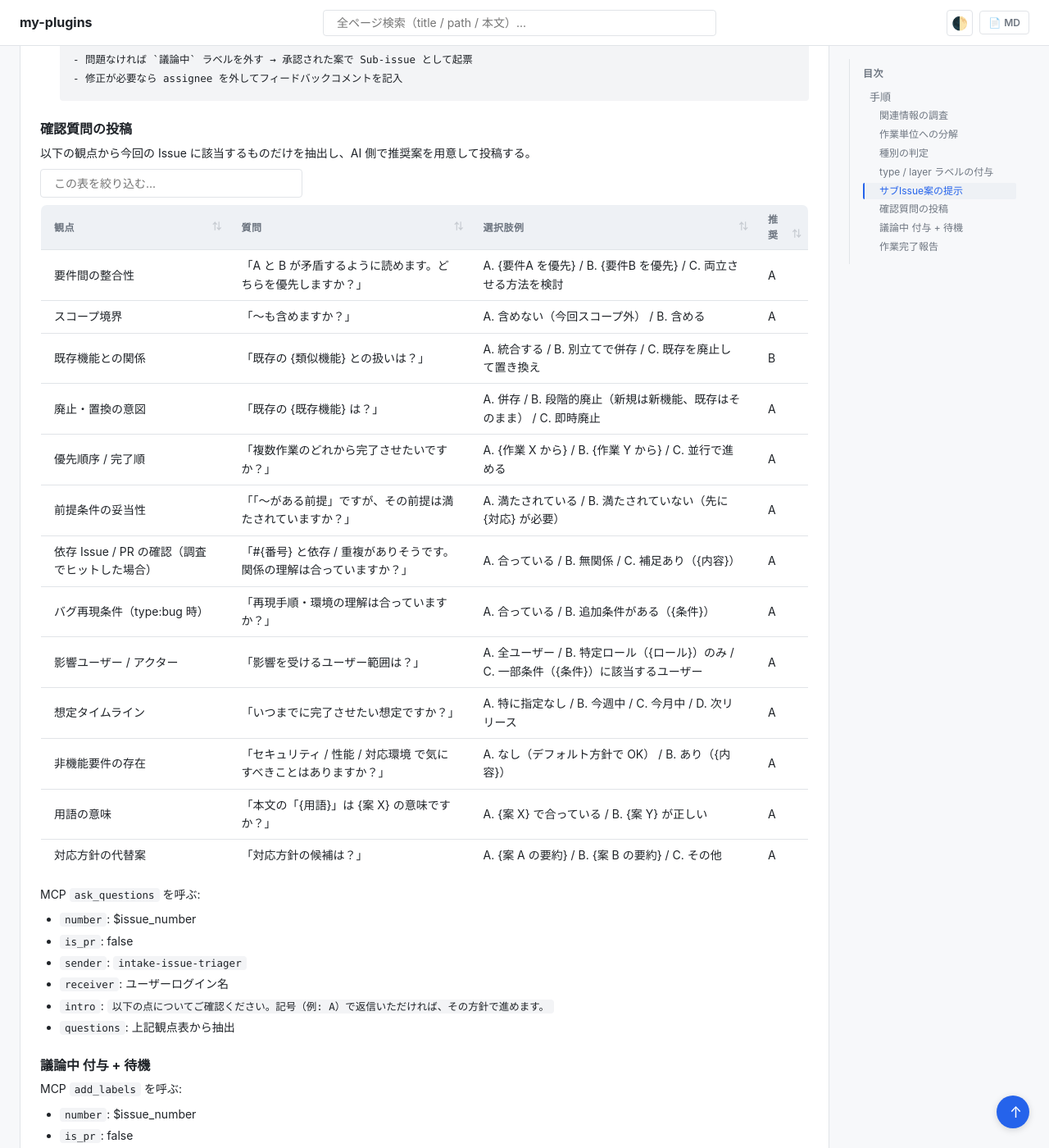
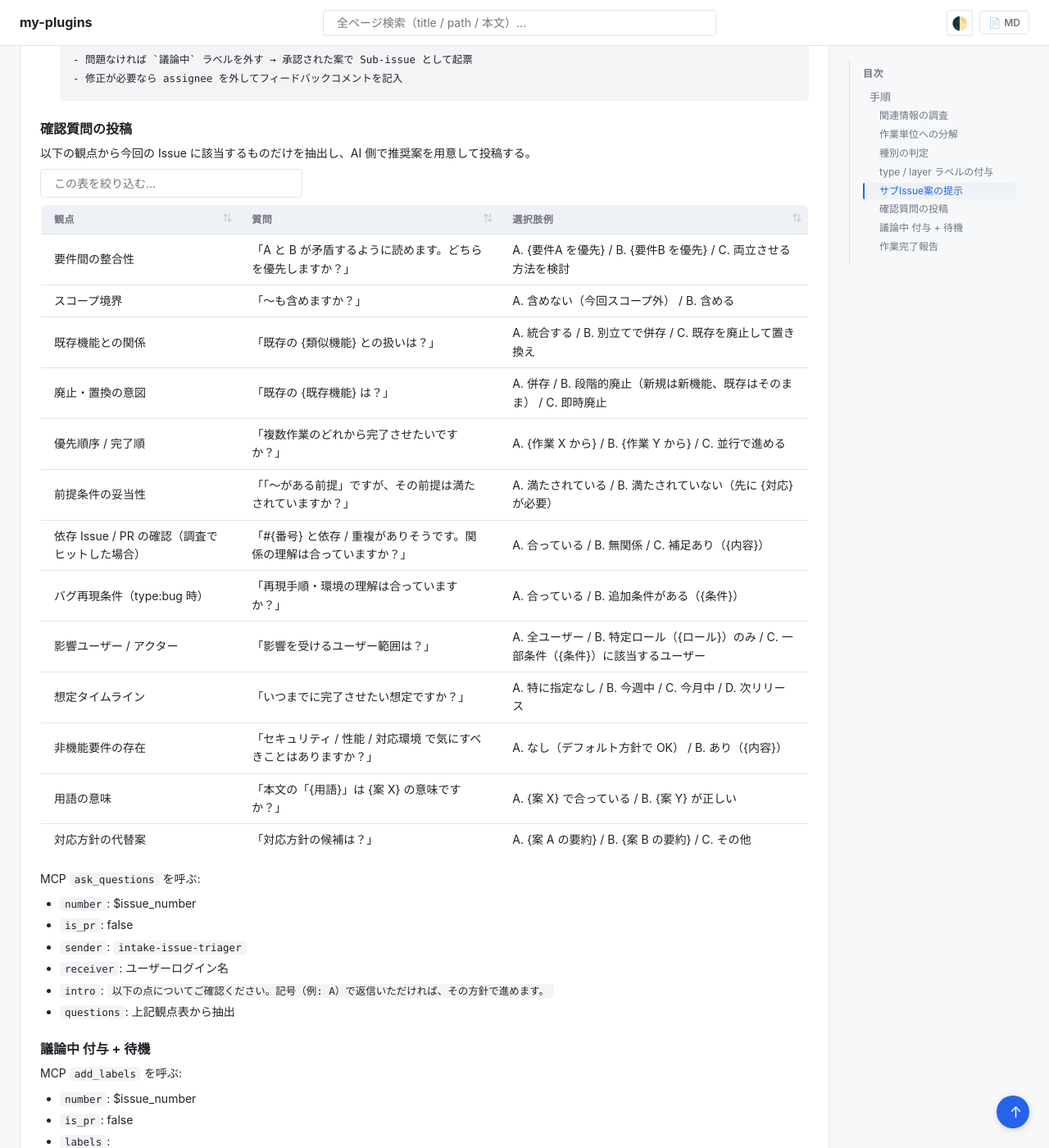
Before and after one commit to shuhei1101/ai-monitor-e2e, a Jekyll site: the page built from docs/wiki/エージェント/intake-issue-triager/フェーズ/分解判定（初回）.md, in a window 1280 px wide and 1400 px high, scrolled down 1716 px. Shown: the whole window at 82% size. Built offline with Jekyll 4.4.1, drawn with Linux system fonts in a browser that asks for light colours; our own code applies the rules of GitHub Pages for plain Markdown files.

Commit message:
確認質問の推奨列を削除し状況判断で推奨を付ける方式に変更（epic-conductor / intake-issue-triager）
Co-Authored-By: Claude Fable 5 <noreply@anthropic.com>

```diff
--- a/docs/wiki/エージェント/intake-issue-triager/フェーズ/分解判定（初回）.md
+++ b/docs/wiki/エージェント/intake-issue-triager/フェーズ/分解判定（初回）.md
@@ -76,21 +76,21 @@ MCP `comment` を呼ぶ:
 
 以下の観点から今回の Issue に該当するものだけを抽出し、AI 側で推奨案を用意して投稿する。
 
-| 観点 | 質問 | 選択肢例 | 推奨 |
-| --- | --- | --- | --- |
-| 要件間の整合性 | 「A と B が矛盾するように読めます。どちらを優先しますか？」 | A. {要件A を優先} / B. {要件B を優先} / C. 両立させる方法を検討 | A |
-| スコープ境界 | 「〜も含めますか？」 | A. 含めない（今回スコープ外） / B. 含める | A |
-| 既存機能との関係 | 「既存の {類似機能} との扱いは？」 | A. 統合する / B. 別立てで併存 / C. 既存を廃止して置き換え | B |
-| 廃止・置換の意図 | 「既存の {既存機能} は？」 | A. 併存 / B. 段階的廃止（新規は新機能、既存はそのまま） / C. 即時廃止 | A |
-| 優先順序 / 完了順 | 「複数作業のどれから完了させたいですか？」 | A. {作業 X から} / B. {作業 Y から} / C. 並行で進める | A |
-| 前提条件の妥当性 | 「「〜がある前提」ですが、その前提は満たされていますか？」 | A. 満たされている / B. 満たされていない（先に {対応} が必要） | A |
-| 依存 Issue / PR の確認（調査でヒットした場合） | 「#{番号} と依存 / 重複がありそうです。関係の理解は合っていますか？」 | A. 合っている / B. 無関係 / C. 補足あり（{内容}） | A |
-| バグ再現条件（type:bug 時） | 「再現手順・環境の理解は合っていますか？」 | A. 合っている / B. 追加条件がある（{条件}） | A |
-| 影響ユーザー / アクター | 「影響を受けるユーザー範囲は？」 | A. 全ユーザー / B. 特定ロール（{ロール}）のみ / C. 一部条件（{条件}）に該当するユーザー | A |
-| 想定タイムライン | 「いつまでに完了させたい想定ですか？」 | A. 特に指定なし / B. 今週中 / C. 今月中 / D. 次リリース | A |
-| 非機能要件の存在 | 「セキュリティ / 性能 / 対応環境 で気にすべきことはありますか？」 | A. なし（デフォルト方針で OK） / B. あり（{内容}） | A |
-| 用語の意味 | 「本文の「{用語}」は {案 X} の意味ですか？」 | A. {案 X} で合っている / B. {案 Y} が正しい | A |
-| 対応方針の代替案 | 「対応方針の候補は？」 | A. {案 A の要約} / B. {案 B の要約} / C. その他 | A |
+| 観点 | 質問 | 選択肢例 |
+| --- | --- | --- |
+| 要件間の整合性 | 「A と B が矛盾するように読めます。どちらを優先しますか？」 | A. {要件A を優先} / B. {要件B を優先} / C. 両立させる方法を検討 |
+| スコープ境界 | 「〜も含めますか？」 | A. 含めない（今回スコープ外） / B. 含める |
+| 既存機能との関係 | 「既存の {類似機能} との扱いは？」 | A. 統合する / B. 別立てで併存 / C. 既存を廃止して置き換え |
+| 廃止・置換の意図 | 「既存の {既存機能} は？」 | A. 併存 / B. 段階的廃止（新規は新機能、既存はそのまま） / C. 即時廃止 |
+| 優先順序 / 完了順 | 「複数作業のどれから完了させたいですか？」 | A. {作業 X から} / B. {作業 Y から} / C. 並行で進める |
+| 前提条件の妥当性 | 「「〜がある前提」ですが、その前提は満たされていますか？」 | A. 満たされている / B. 満たされていない（先に {対応} が必要） |
+| 依存 Issue / PR の確認（調査でヒットした場合） | 「#{番号} と依存 / 重複がありそうです。関係の理解は合っていますか？」 | A. 合っている / B. 無関係 / C. 補足あり（{内容}） |
+| バグ再現条件（type:bug 時） | 「再現手順・環境の理解は合っていますか？」 | A. 合っている / B. 追加条件がある（{条件}） |
+| 影響ユーザー / アクター | 「影響を受けるユーザー範囲は？」 | A. 全ユーザー / B. 特定ロール（{ロール}）のみ / C. 一部条件（{条件}）に該当するユーザー |
+| 想定タイムライン | 「いつまでに完了させたい想定ですか？」 | A. 特に指定なし / B. 今週中 / C. 今月中 / D. 次リリース |
+| 非機能要件の存在 | 「セキュリティ / 性能 / 対応環境 で気にすべきことはありますか？」 | A. なし（デフォルト方針で OK） / B. あり（{内容}） |
+| 用語の意味 | 「本文の「{用語}」は {案 X} の意味ですか？」 | A. {案 X} で合っている / B. {案 Y} が正しい |
+| 対応方針の代替案 | 「対応方針の候補は？」 | A. {案 A の要約} / B. {案 B の要約} / C. その他 |
 
 MCP `ask_questions` を呼ぶ:
 - `number`: $issue_number
```
Also changed, not shown: docs/wiki/エージェント/epic-conductor/フェーズ/要件確定（初回）.md (+6 -5 lines).
